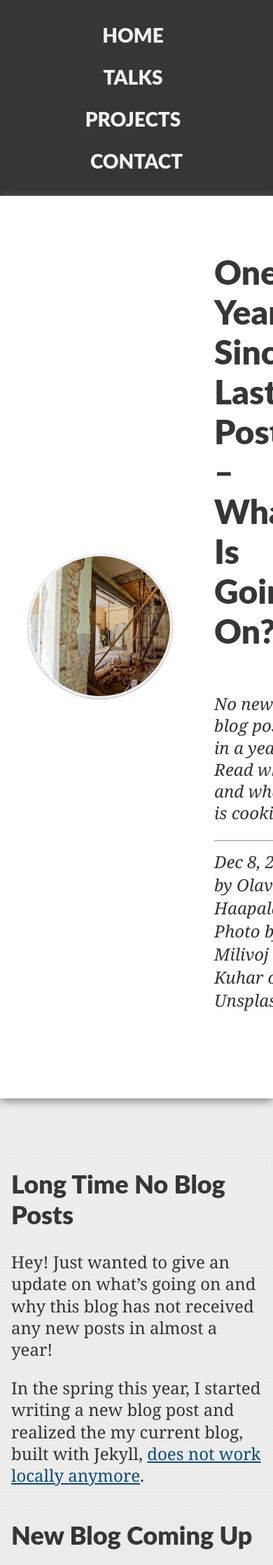
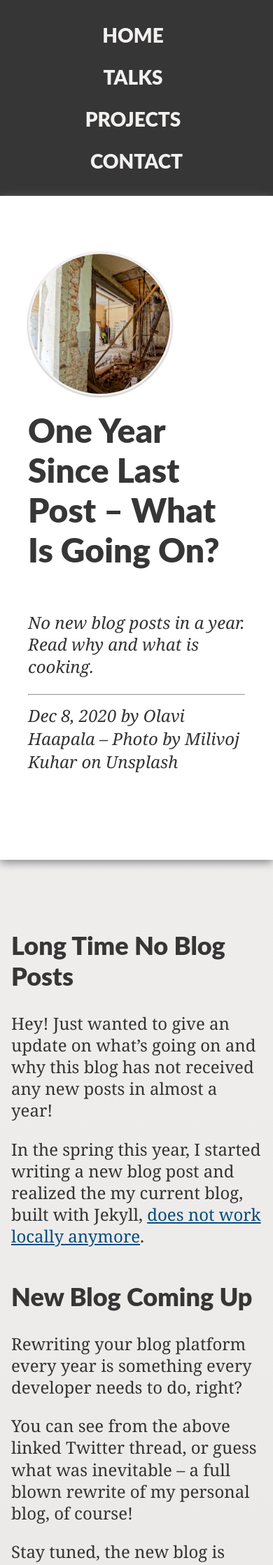
Before and after one commit to olpeh/olpeh.github.io, a Jekyll site: the page built from _posts/2020-12-08-one-year-since-last-post.md, in a window 390 px wide. Shown: the top 2237 px of the page at 70% size. Built offline with Jekyll 4.4.1, drawn with Linux system fonts in a browser that asks for light colours; comment, search, counter and statistics services are not loaded.

Commit message:
Fix the layout on narrow screens after fixing for ultrawide screens

```diff
--- a/_includes/css/main.css
+++ b/_includes/css/main.css
@@ -166,7 +166,6 @@ main {
 }
 
 .post-full-page .post-header {
-  justify-content: space-around;
   padding: 80px 120px 120px 120px;
   box-shadow: 0px 4px 12px 0 #858888;
 }
@@ -300,7 +299,7 @@ footer nav a {
 }
 
 @media screen and (max-width: 680px) {
-  .post-header {
+  .post-header-content {
     display: block;
   }
 
```
